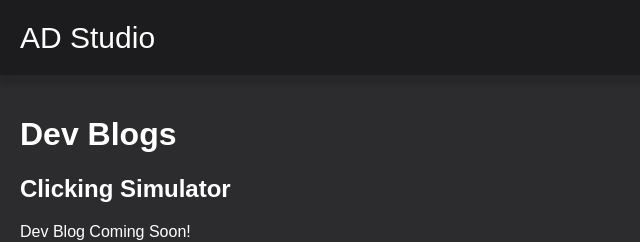
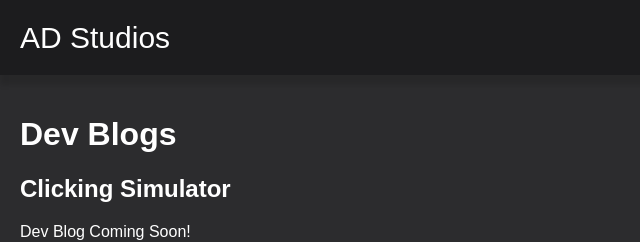
Before and after one commit to ADnotfake/AD-Studios, a plain HTML site: page devblogs.html in a window 1280 px wide. Shown: the top 242 px of the page, 0-640 px from the left. Drawn offline with Linux system fonts and the light colour scheme.

Commit message:
Update devblogs.html

```diff
--- a/devblogs.html
+++ b/devblogs.html
@@ -10,7 +10,7 @@
 
 <body>
     <header>
-        <p>AD Studio</p>
+        <p>AD Studios</p>
         <div id="nav-button" onclick="document.getElementById('nav').classList.toggle('open')">≡</div>
         <div id="nav">
             <a href="index.html">Home</a>
```
